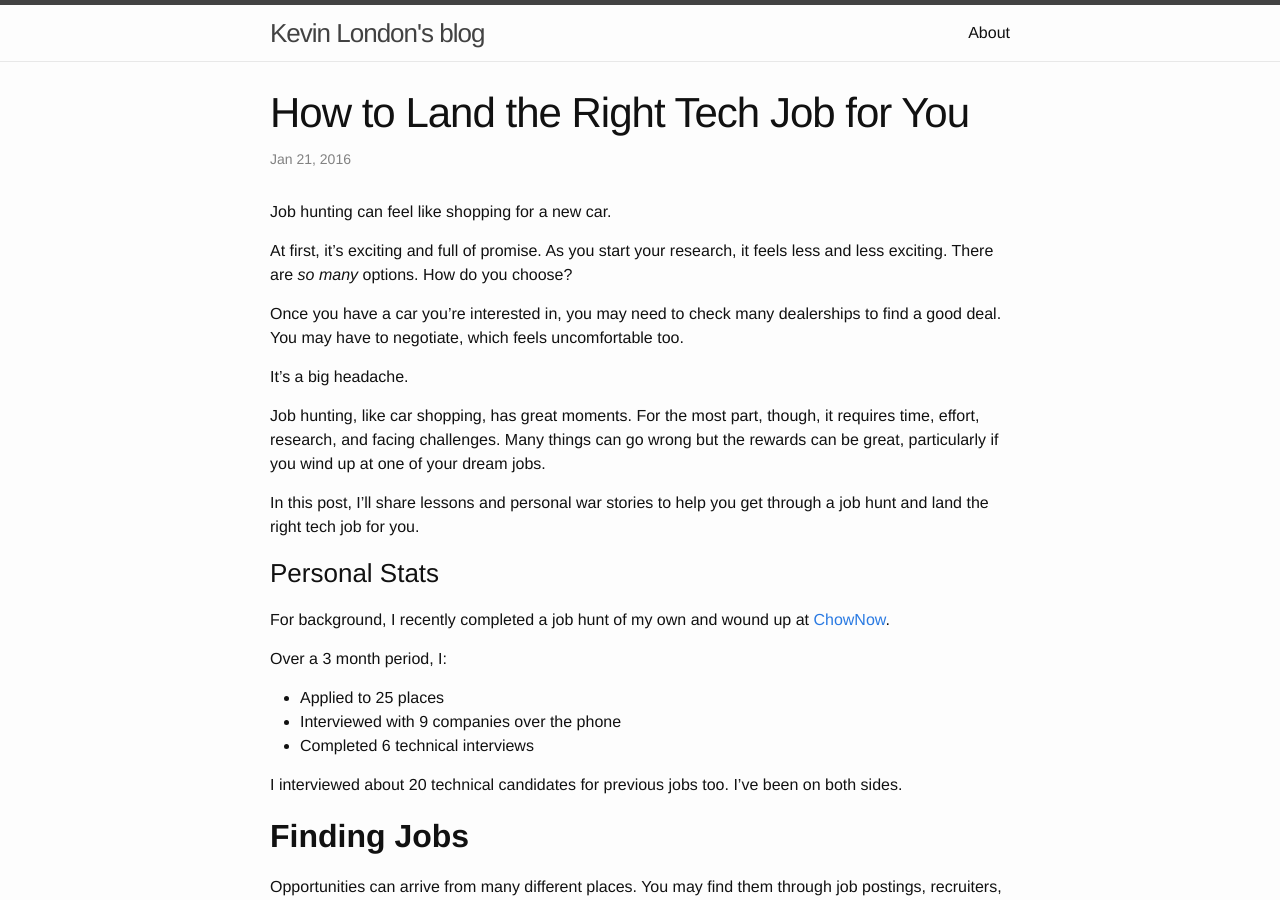
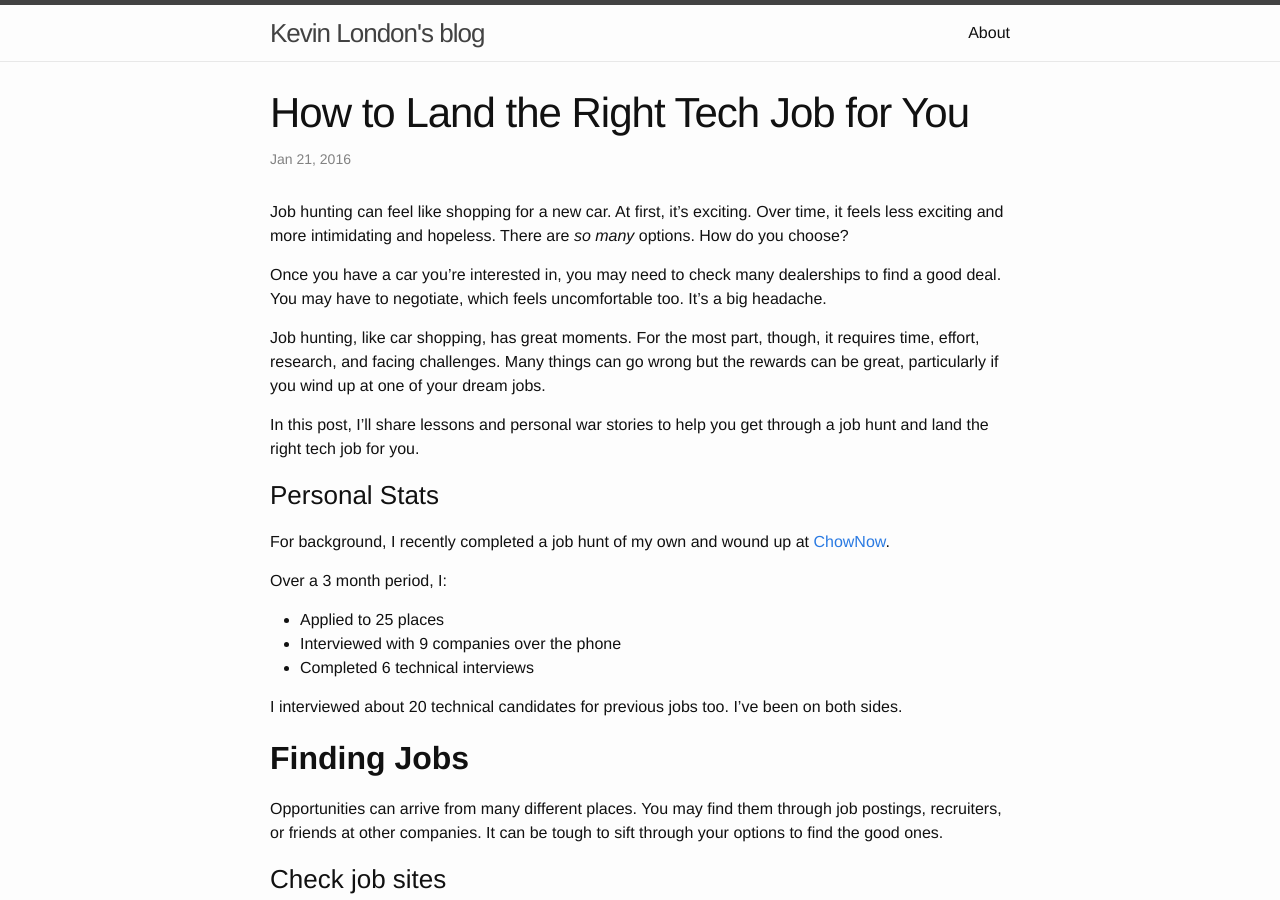
Before and after one commit to kevinlondon/kevinlondon.github.io, a Jekyll site: the page built from _posts/2016-01-21-job-hunt-guide.md, in a window 1280 px wide and 900 px high. Built offline with Jekyll 4.4.1, drawn with Linux system fonts in a browser that asks for light colours; comment, search, counter and statistics services are not loaded.

Commit message:
Update the job hunt guide

```diff
--- a/_posts/2016-01-21-job-hunt-guide.md
+++ b/_posts/2016-01-21-job-hunt-guide.md
@@ -4,16 +4,13 @@ title:  "How to Land the Right Tech Job for You"
 date:   2016-01-21 20:45:08
 ---
 
-Job hunting can feel like shopping for a new car.
-
-At first, it's exciting and full of promise. As you start your research, it
-feels less and less exciting. There are *so many* options. How do you choose?
+Job hunting can feel like shopping for a new car. At first, it's exciting. Over
+time, it feels less exciting and more intimidating and hopeless. There are *so
+many* options. How do you choose?
 
 Once you have a car you're interested in, you may need to check many
 dealerships to find a good deal. You may have to negotiate, which feels
-uncomfortable too.
-
-It's a big headache.
+uncomfortable too. It's a big headache.
 
 Job hunting, like car shopping, has great moments. For the most part, though,
 it requires time, effort, research, and facing challenges.
```
Also changed, not shown: _drafts/color_is_red.md (+8 -2 lines).
